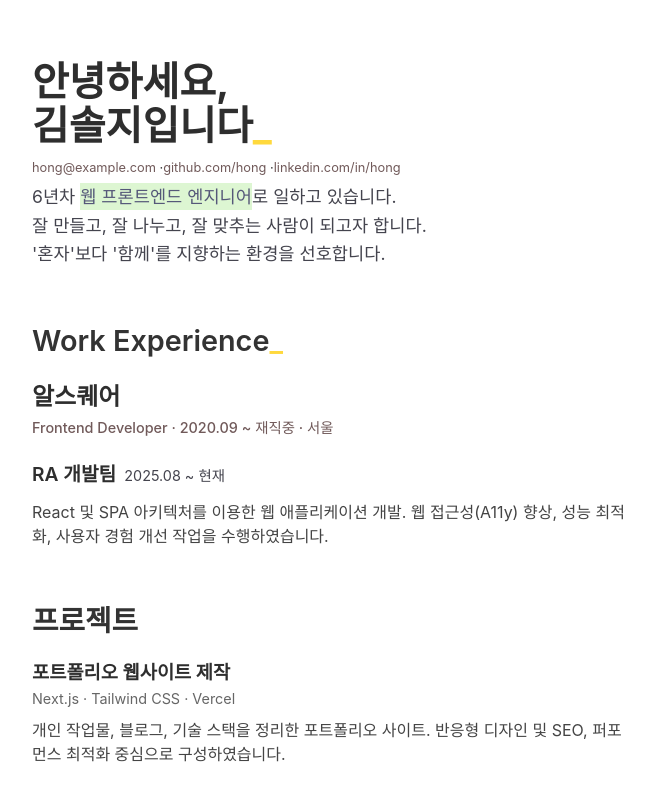
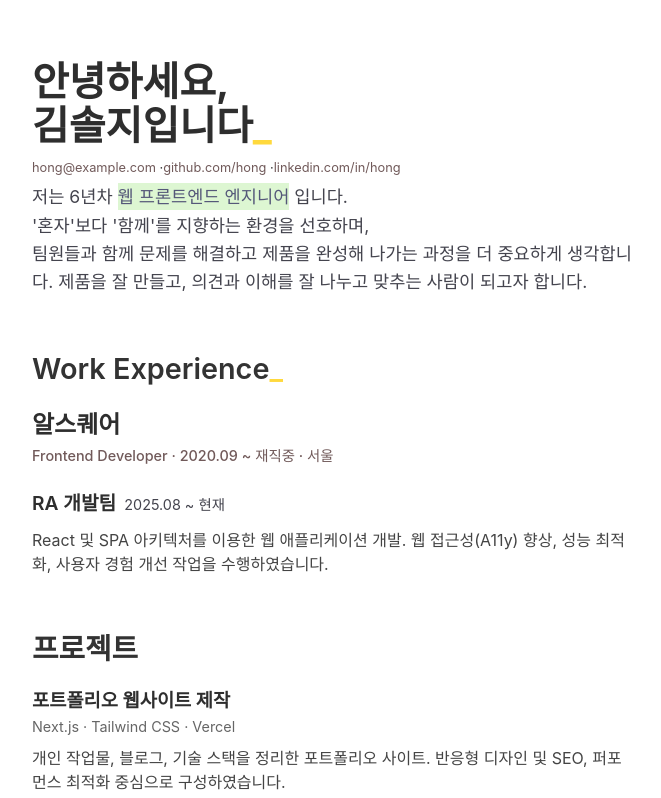
Before and after one commit to so1gging/sol-log, a Next.js app: page / in a window 1280 px wide. Shown: the top 798 px of the page, without its empty margins (308-969 px from the left). Built offline with nearby package versions, Linux system fonts and the light colour scheme.

Commit message:
소개 문구 변경

```diff
--- a/app/page.tsx
+++ b/app/page.tsx
@@ -4,7 +4,7 @@ export default function Home() {
       <header>
         <h1>
           안녕하세요,
-        <br/>
+          <br />
           김솔지입니다
           <span className="primary-dash">_</span>
         </h1>
@@ -14,9 +14,13 @@ export default function Home() {
           <a href="https://linkedin.com/in/hong">linkedin.com/in/hong</a>
         </p>
         <p className="description">
-        6년차 <span className="highlight">웹 프론트엔드 엔지니어</span>로 일하고 있습니다.<br/>
-        잘 만들고, 잘 나누고, 잘 맞추는 사람이 되고자 합니다.<br/>
-        &#39;혼자&#39;보다 &#39;함께&#39;를 지향하는 환경을 선호합니다.
+          저는 6년차 <span className="highlight">웹 프론트엔드 엔지니어</span>{" "}
+          입니다.
+          <br />
+          &#39;혼자&#39;보다 &#39;함께&#39;를 지향하는 환경을 선호하며,
+          <br /> 팀원들과 함께 문제를 해결하고 제품을 완성해 나가는 과정을 더
+          중요하게 생각합니다. 제품을 잘 만들고, 의견과 이해를 잘 나누고 맞추는
+          사람이 되고자 합니다.
         </p>
       </header>
 
@@ -25,11 +29,13 @@ export default function Home() {
           Work Experience
           <span className="primary-dash">_</span>
         </h2>
-      <h3>알스퀘어
+        <h3>
+          알스퀘어
           <p className="info">Frontend Developer · 2020.09 ~ 재직중 · 서울</p>
         </h3>
         <div className="job-item">
-        <h4>RA 개발팀
+          <h4>
+            RA 개발팀
             <p className="info">2025.08 ~ 현재</p>
           </h4>
           <p>
@@ -83,5 +89,5 @@ export default function Home() {
 
       <footer>마지막 업데이트: 2025년 9월 · Designed & Built by 홍길동</footer>
     </body>
-  )
+  );
 }
```
Also changed, not shown: 1 other file (tests, documents, lock files or other folders). Lines whose indentation alone changed are shown as unchanged.
